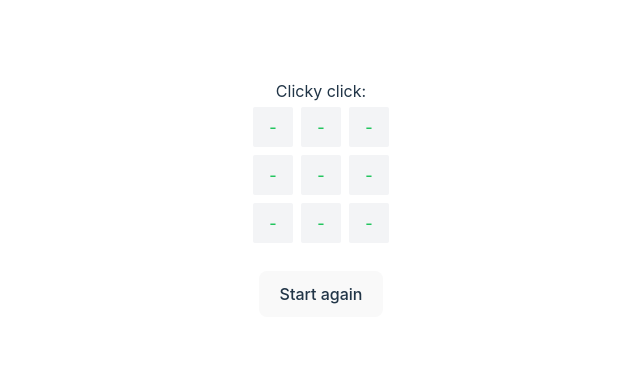
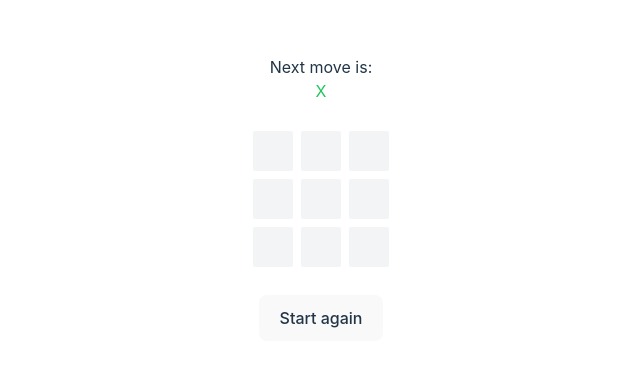
Before and after one commit to fractal-bootcamp/lui.xo-multi, a React (Vite) app: page / in a window 1280 px wide. Shown: the part 202-568 px from the top of the page, without its empty margins (319-959 px from the left). Built offline with nearby package versions, Linux system fonts and the light colour scheme.

Commit message:
Next move (state) now passed up and displayed in other elements

```diff
--- a/src/App.tsx
+++ b/src/App.tsx
@@ -23,9 +23,8 @@ type WinState = {
 
 type BoardType = string[][]
 
-let xIsNext = true
 
-const getUpdatedBoard = (board: BoardType, rowNum: number, colNum: number) => {
+const getUpdatedBoard = (board: BoardType, rowNum: number, colNum: number, xIsNext: boolean) => {
   let newBoard = [...board]
   const space = board[rowNum][colNum]
   console.log("space is", space.length)
@@ -155,16 +154,47 @@ export const checkWinCondition = (b: typeof exampleBoard) => {
 
 }
 
-const ShowTile = ({rowNum, colNum, board,setBoard}: {rowNum: number, colNum: number, board: BoardType, setBoard: Function}) => {
+//// STYLING USED IN NextPlayerMessage AND ShowTile ////
+
+const xClass = "text-green-500"
+const oClass = "text-purple-500"
+
+const NextPlayerMessage = ({ xIsNext } : { xIsNext: boolean }) => {
+
+  if(xIsNext){
+    return(
+      <div>
+        <div>
+          Next move is:
+        </div>
+        <div className = {xClass}>
+          X
+        </div>
+      </div>
+  )}
+
+  else {
+    return(
+      <div>
+        <div>
+          You're up:
+        </div>
+        <div className = {oClass}>
+          O
+        </div>
+      </div>
+  )}
+
+}
+
+const ShowTile = ({rowNum, colNum, board, setBoard, xIsNext, setXIsNext }: {rowNum: number, colNum: number, board: BoardType, setBoard: Function, xIsNext: boolean, setXIsNext: Function}) => {
 
   const sharedClassName = "flex flex-col text-green-500 bg-gray-100 w-10 h-10 rounded-sm m-1 p-2"
-  const xClass = "text-green-500"
-  const oClass = "text-purple-500"
   const nullClass = "text-gray-200 cursor-pointer"
 
   const makeMove = () => {
-    const testThing = setBoard(getUpdatedBoard(board, rowNum, colNum))
-    console.log("testThing", testThing)
+    setBoard(getUpdatedBoard(board, rowNum, colNum, xIsNext))
+    setXIsNext(!xIsNext)
   }
 
 
@@ -185,13 +215,13 @@ const ShowTile = ({rowNum, colNum, board,setBoard}: {rowNum: number, colNum: num
   else return (
     <a onClick={() => makeMove()}>
     <div className = {sharedClassName + " " + nullClass}>
-      -
+
     </div>
     </a>
   )
 }
 
-const ShowBoard = ({ board, setBoard } : { board: BoardType, setBoard: Function} ) => {
+const ShowBoard = ({ board, setBoard, xIsNext, setXIsNext } : { board: BoardType, setBoard: Function, xIsNext: boolean, setXIsNext: Function} ) => {
 
   const sharedRowClassName = 'flex'
 
@@ -206,23 +236,23 @@ const ShowBoard = ({ board, setBoard } : { board: BoardType, setBoard: Function}
     <div className={sharedRowClassName}>
       {/* {board[0].map(ShowTile(move=index, rowNum=0,colNum=index, board=board, setBoard=setBoard))} */}
 
-      <ShowTile rowNum={0} colNum={0} board={board} setBoard={setBoard} />
-      <ShowTile rowNum={0} colNum={1} board={board} setBoard={setBoard} />
-      <ShowTile rowNum={0} colNum={2} board={board} setBoard={setBoard} />
+      <ShowTile rowNum={0} colNum={0} board={board} setBoard={setBoard} xIsNext={xIsNext} setXIsNext={setXIsNext} />
+      <ShowTile rowNum={0} colNum={1} board={board} setBoard={setBoard} xIsNext={xIsNext} setXIsNext={setXIsNext} />
+      <ShowTile rowNum={0} colNum={2} board={board} setBoard={setBoard} xIsNext={xIsNext} setXIsNext={setXIsNext} />
 
     </div>
 
     <div className={sharedRowClassName}>
-      <ShowTile rowNum={1} colNum={0} board={board} setBoard={setBoard} />
-      <ShowTile rowNum={1} colNum={1} board={board} setBoard={setBoard} />
-      <ShowTile rowNum={1} colNum={2} board={board} setBoard={setBoard} />
+      <ShowTile rowNum={1} colNum={0} board={board} setBoard={setBoard} xIsNext={xIsNext} setXIsNext={setXIsNext} />
+      <ShowTile rowNum={1} colNum={1} board={board} setBoard={setBoard} xIsNext={xIsNext} setXIsNext={setXIsNext} />
+      <ShowTile rowNum={1} colNum={2} board={board} setBoard={setBoard} xIsNext={xIsNext} setXIsNext={setXIsNext} />
 
     </div>
 
     <div className={sharedRowClassName}>
-      <ShowTile rowNum={2} colNum={0} board={board} setBoard={setBoard} />
-      <ShowTile rowNum={2} colNum={1} board={board} setBoard={setBoard} />
-      <ShowTile rowNum={2} colNum={2} board={board} setBoard={setBoard} />
+      <ShowTile rowNum={2} colNum={0} board={board} setBoard={setBoard} xIsNext={xIsNext} setXIsNext={setXIsNext} />
+      <ShowTile rowNum={2} colNum={1} board={board} setBoard={setBoard} xIsNext={xIsNext} setXIsNext={setXIsNext} />
+      <ShowTile rowNum={2} colNum={2} board={board} setBoard={setBoard} xIsNext={xIsNext} setXIsNext={setXIsNext} />
 
     </div>
 
@@ -283,15 +313,16 @@ function App() {
 
   const [xIsNext, setXIsNext] = useState(true)
 
+
+
   const currentWinState = checkWinCondition(board)
 
   return (
     <>
-      <p>
-        Clicky click:
-      </p>
+      <NextPlayerMessage xIsNext={xIsNext} />
+      <br />
 
-      <ShowBoard  board={board} setBoard= {setBoard}/>
+      <ShowBoard  board={board} setBoard= {setBoard} xIsNext={xIsNext} setXIsNext={setXIsNext}/>
 
       <RefreshButton setBoard = {setBoard} />
 
```
